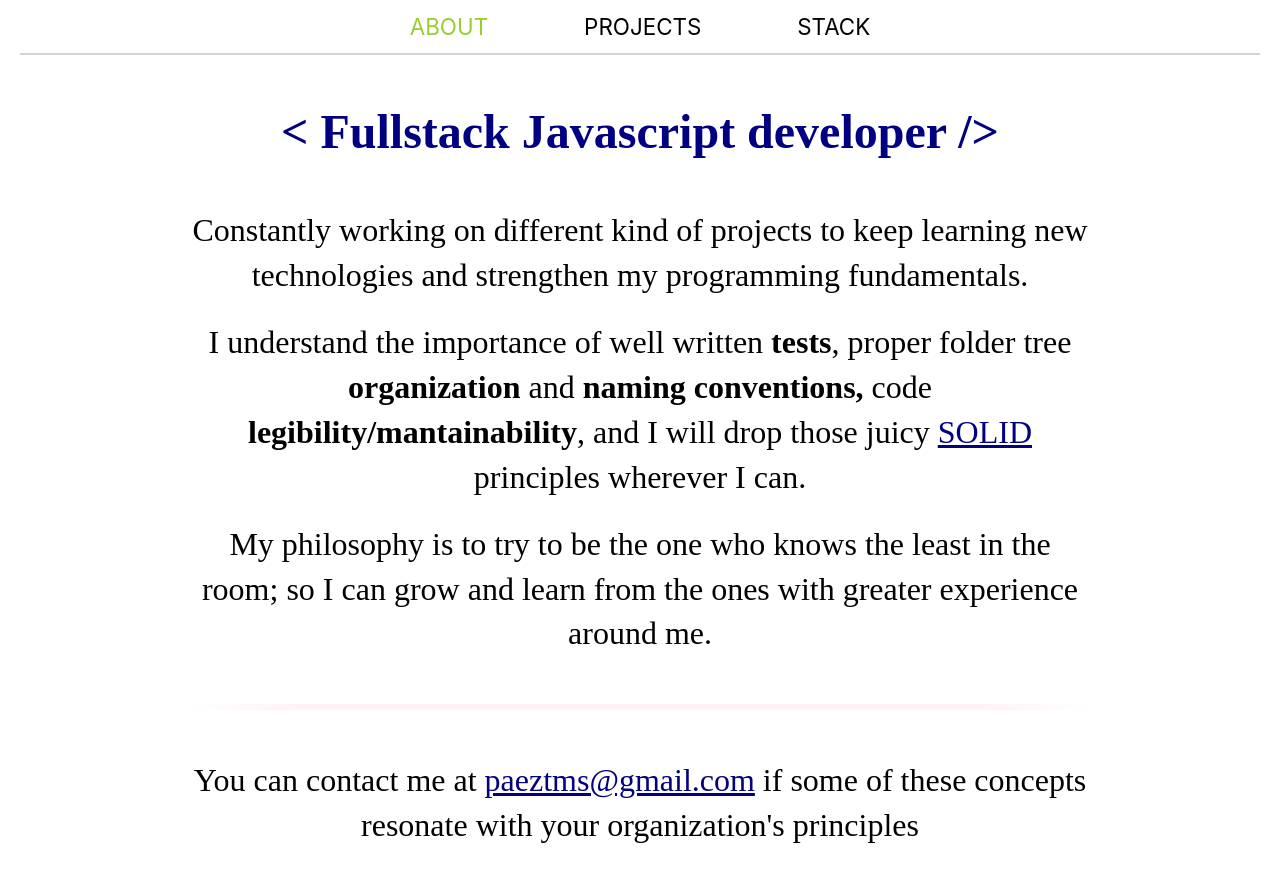
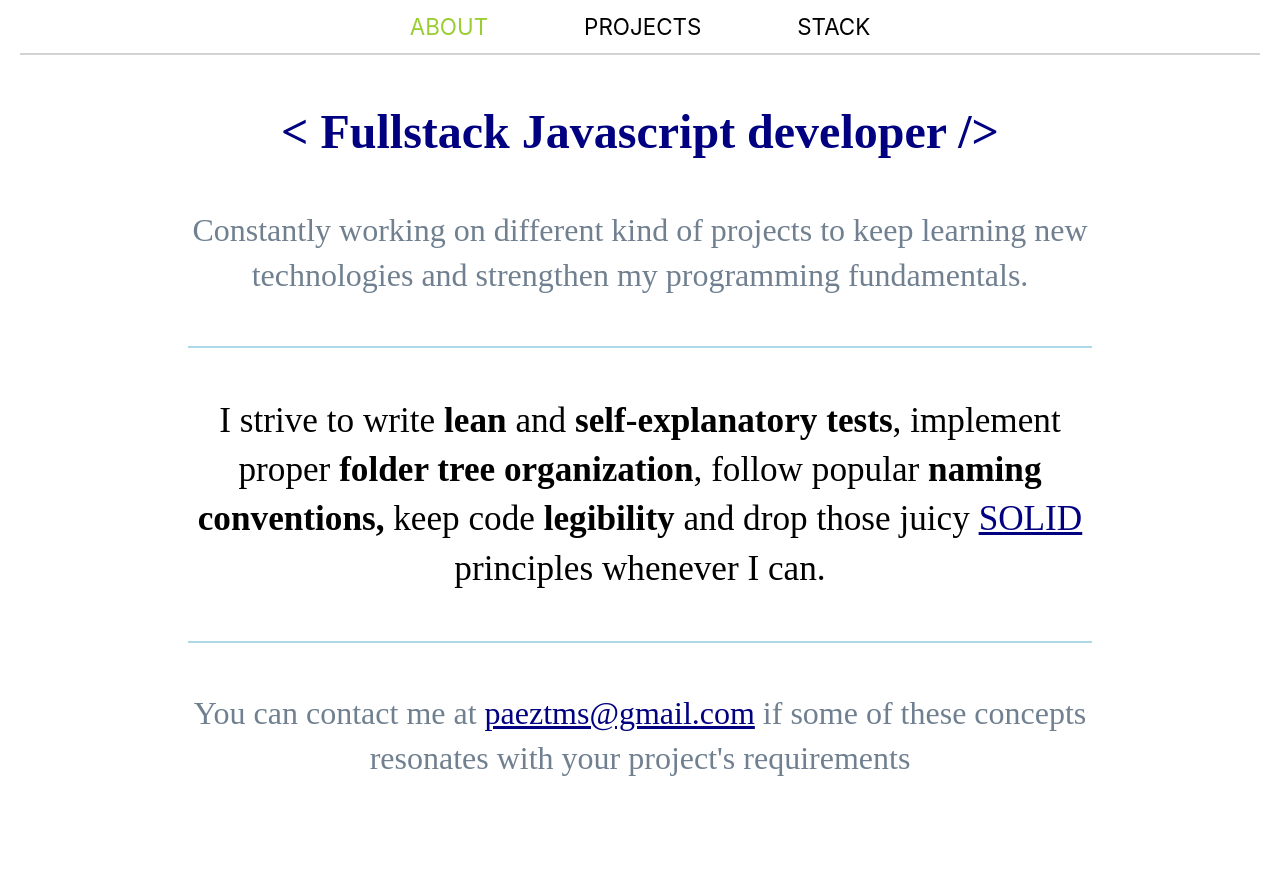
Before and after one commit to devtsp/devtsp-portfolio, a React (Create React App) app: page / in a window 1280 px wide. After the commit the page ends 803 px from the top, so only its background shows below. Built offline with nearby package versions, Linux system fonts and the light colour scheme.

Commit message:
about update

```diff
--- a/src/index.css
+++ b/src/index.css
@@ -68,18 +68,22 @@ ul {
 
 #About p {
 	font-size: 2rem;
+	color: slategray;
 	margin-bottom: 1.4rem;
 	font-family: 'bell mt';
 }
 
+#About p:nth-child(3) {
+	padding: 3rem 0;
+	margin: 3rem 0;
+	border-top: 2px solid lightblue;
+	border-bottom: 2px solid lightblue;
+	color: black;
+	font-size: 2.2rem;
+}
+
 #About a {
 	color: navy;
-}
-
-#separator {
-	margin: 3rem 0;
-	height: 6px;
-	background: linear-gradient(to right, white, lavenderblush 14% 86%, white);
 }
 
 /* ======== PROJECTS ======== */
--- a/src/pages/About.js
+++ b/src/pages/About.js
@@ -9,26 +9,22 @@ const About = () => {
 				technologies and strengthen my programming fundamentals.
 			</p>
 			<p>
-				I understand the importance of well written <strong>tests</strong>,
-				proper folder tree <strong>organization</strong> and{' '}
-				<strong>naming conventions,</strong> code
-				<strong> legibility/mantainability</strong>, and I will drop those juicy{' '}
+				I strive to write <strong>lean</strong> and
+				<strong> self-explanatory tests</strong>, implement proper
+				<strong> folder tree organization</strong>, follow popular
+				<strong> naming conventions,</strong> keep code
+				<strong> legibility</strong> and drop those juicy{' '}
 				<a href="https://www.alpharithms.com/solid-guidelines-for-better-software-development-055500/">
 					SOLID
 				</a>{' '}
-				principles wherever I can.
+				principles whenever I can.
 			</p>
-			<p>
-				My philosophy is to try to be the one who knows the least in the room;
-				so I can grow and learn from the ones with greater experience around me.
-			</p>
-			<div id="separator"></div>
 			<p>
 				You can contact me at{' '}
 				<a href="mailto:paeztms@gmail.com" target="_blank" rel="noreferrer">
 					paeztms@gmail.com
 				</a>{' '}
-				if some of these concepts resonate with your organization's principles
+				if some of these concepts resonates with your project's requirements
 			</p>
 		</div>
 	);
```
